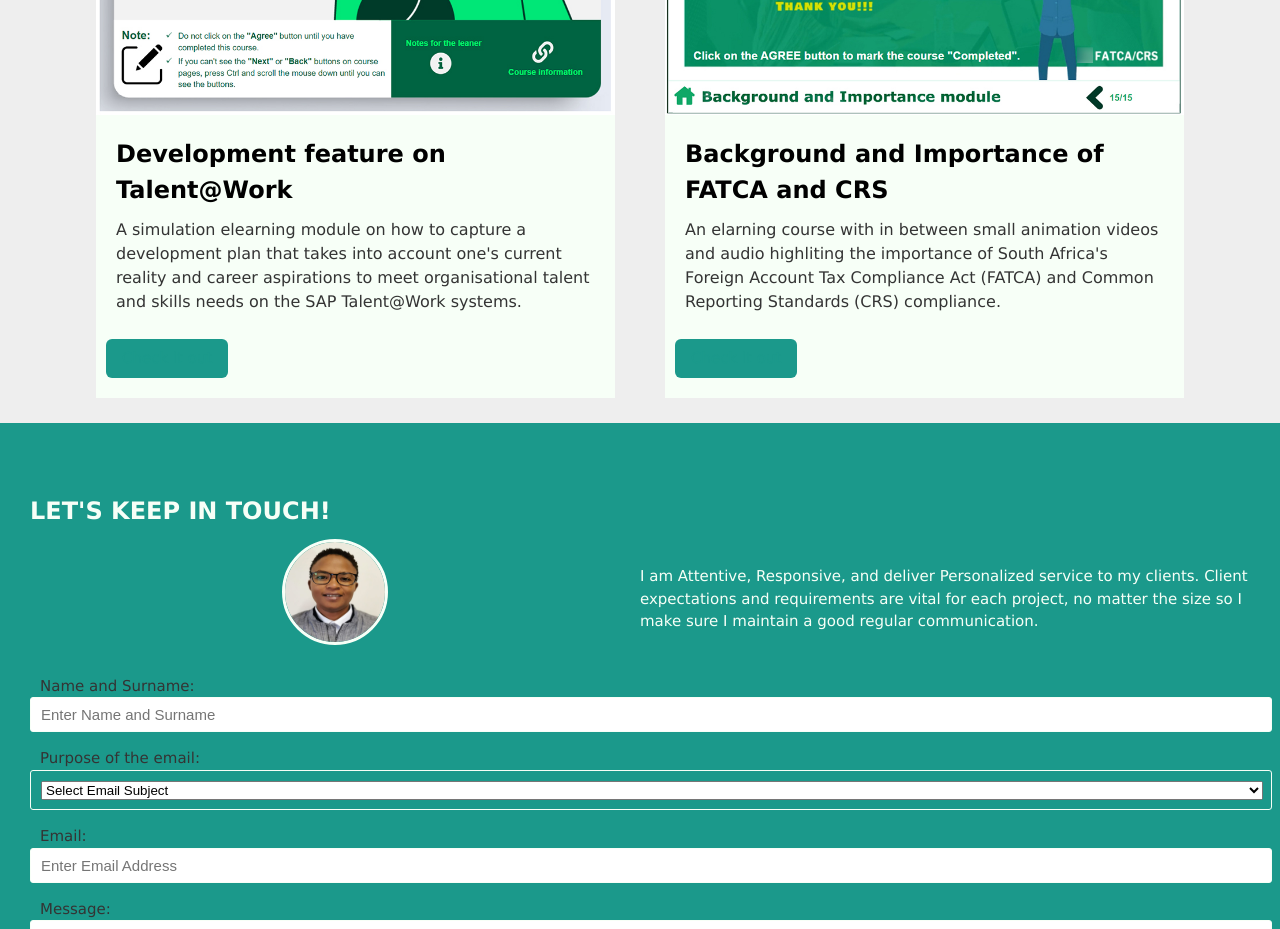
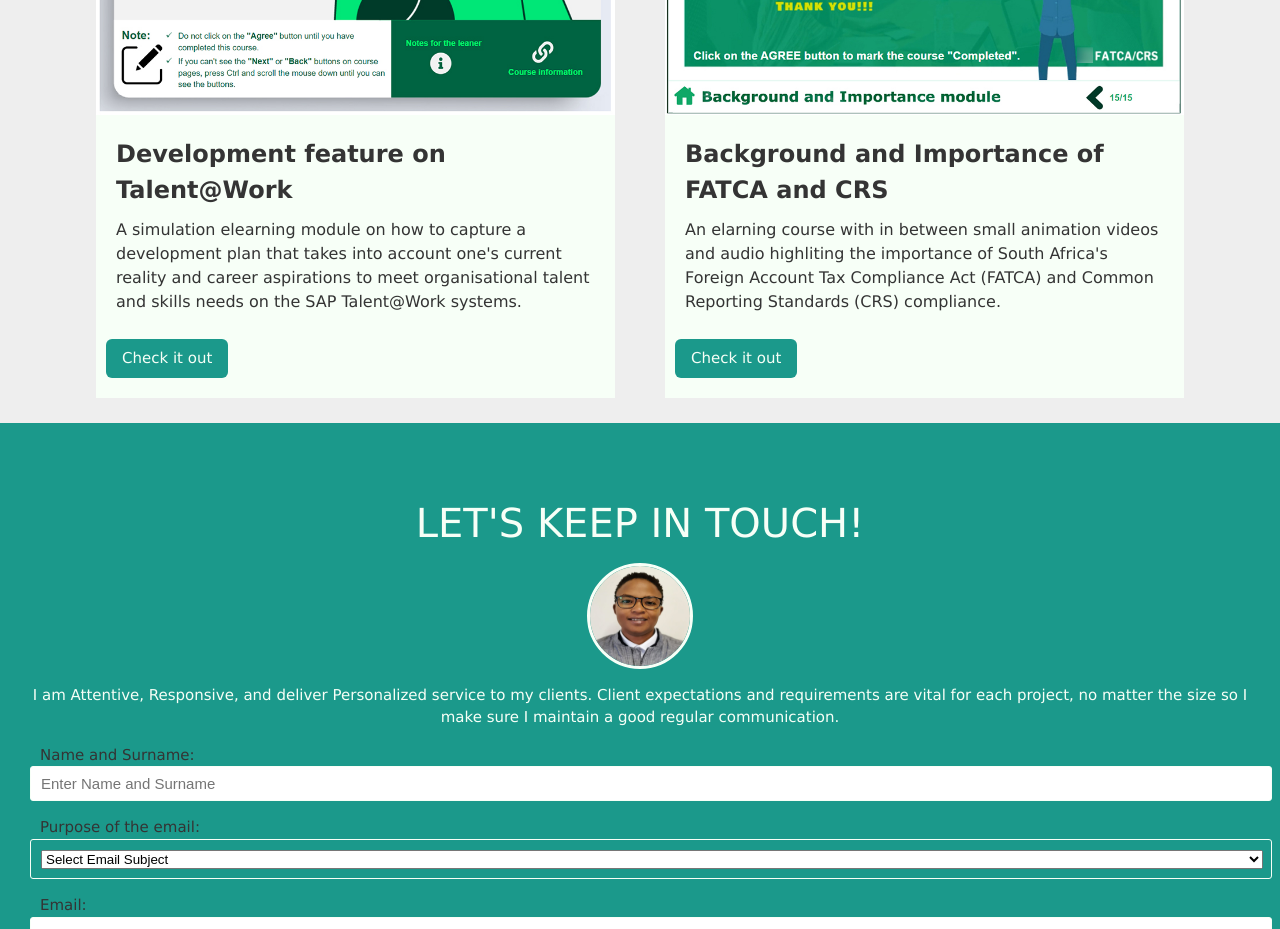
Before and after one commit to Malebo29/MALLEG088_PTO2303_GroupB_MaleboLegodi_ITW, a plain HTML site: page pages/projects.html in a window 1280 px wide. Shown: the part 900-1829 px from the top of the page. Drawn offline with Linux system fonts and the light colour scheme.

Commit message:
polished the projects and aboutme pages

```diff
--- a/css/style-aboutMe.css
+++ b/css/style-aboutMe.css
@@ -247,11 +247,11 @@ footer {
 }
 
 .form-container #contacts {
-    font-size: 24px;
-    font-weight: 700;
     margin: 0;
+    text-transform: uppercase;
+    font-size: 40px;
     color: #F7FFF7;
-    text-transform: uppercase;
+    text-align: center;
 }
 
 .form-container .my-form {
@@ -329,8 +329,9 @@ footer {
 
 .form-container .last-words {
     width: 100%;
-    display: grid;
-    grid-template-columns: repeat(2, 1fr);
+    display: flex;
+    flex-direction: column;
+    justify-content: space-evenly;
     margin: 10px auto;
     align-items: center;
 }
@@ -348,8 +349,9 @@ footer {
 
 }
 
-.form-container p {
+.form-container .last-words p {
     color: #F7FFF7;
+    text-align: center;
 }
 
 .social-links {
--- a/css/style-projects.css
+++ b/css/style-projects.css
@@ -282,7 +282,7 @@ header {
 
 .projects .projects-content .cards .card .card-info h4 {
     font-size: 24px;
-    counter-reset: #343434;
+    color: #343434;
 }
 
 .projects .projects-content .cards .card .card-info p {
@@ -292,14 +292,23 @@ header {
 }
 
 .projects .projects-content .cards .card .read-more {
-    text-decoration: none;
     display: inline-block;
     border-radius: 6px;
     background-color: #1B998B;
-    color: #F7FFF7;
     padding: 8px 16px;
     margin-left: 10px;
     margin-bottom: 20px;
+}
+
+.projects .projects-content .cards .card .read-more a {
+    text-decoration: none;
+    color: #F7FFF7;
+}
+
+.projects .projects-content .cards .card .read-more:hover {
+    background-color: #114b5f;
+    border: 1px solid #1B998B;
+    transition: 0.2s ease;
 }
 
 .projects .projects-content .cards .card .design-date p {
@@ -309,7 +318,7 @@ header {
     left: 0;
     display: inline-block;
     background-color: #1B998B;
-    color: #F7FFF7;
+    color: #343434;
     padding: 6px 15px;
 }
 
@@ -328,11 +337,11 @@ footer {
 }
 
 .form-container #contacts {
-    font-size: 24px;
-    font-weight: 700;
     margin: 0;
+    text-transform: uppercase;
+    font-size: 40px;
     color: #F7FFF7;
-    text-transform: uppercase;
+    text-align: center;
 }
 
 .form-container .my-form {
@@ -410,8 +419,9 @@ footer {
 
 .form-container .last-words {
     width: 100%;
-    display: grid;
-    grid-template-columns: repeat(2, 1fr);
+    display: flex;
+    flex-direction: column;
+    justify-content: space-evenly;
     margin: 10px auto;
     align-items: center;
 }
@@ -429,8 +439,9 @@ footer {
 
 }
 
-.form-container p {
+.form-container .last-words p{
     color: #F7FFF7;
+    text-align: center;
 }
 
 .social-links {
--- a/css/stylesheet.css
+++ b/css/stylesheet.css
@@ -354,7 +354,6 @@ nav .icon-burger .line {
 }
 
 .work-skills {
-
     width: 100%;
     display: flex;
     justify-content: center;
@@ -467,8 +466,9 @@ footer {
 
 .form-container .last-words {
     width: 100%;
-    display: grid;
-    grid-template-columns: repeat(2, 1fr);
+    display: flex;
+    flex-direction: column;
+    justify-content: space-evenly;
     margin: 10px auto;
     align-items: center;
 }
@@ -486,8 +486,9 @@ footer {
 
 }
 
-.form-container p {
+.form-container .last-words p {
     color: #F7FFF7;
+    text-align: center;
 }
 
 .social-links {
--- a/pages/projects.html
+++ b/pages/projects.html
@@ -23,7 +23,7 @@
             </div>
             <ul class="nav-link">
                 <li><a class="active" href="../index.html" class="active">Home</a></li>
-                <li><a href="pages/about.html">About</a></li>
+                <li><a href="about.html">About</a></li>
                 <li><a href="/">Projects</a></li>
                 <li><a href="#contacts">Contact</a></li>
             </ul>
```
Also changed, not shown: pages/about.html (+1 -1 lines).
